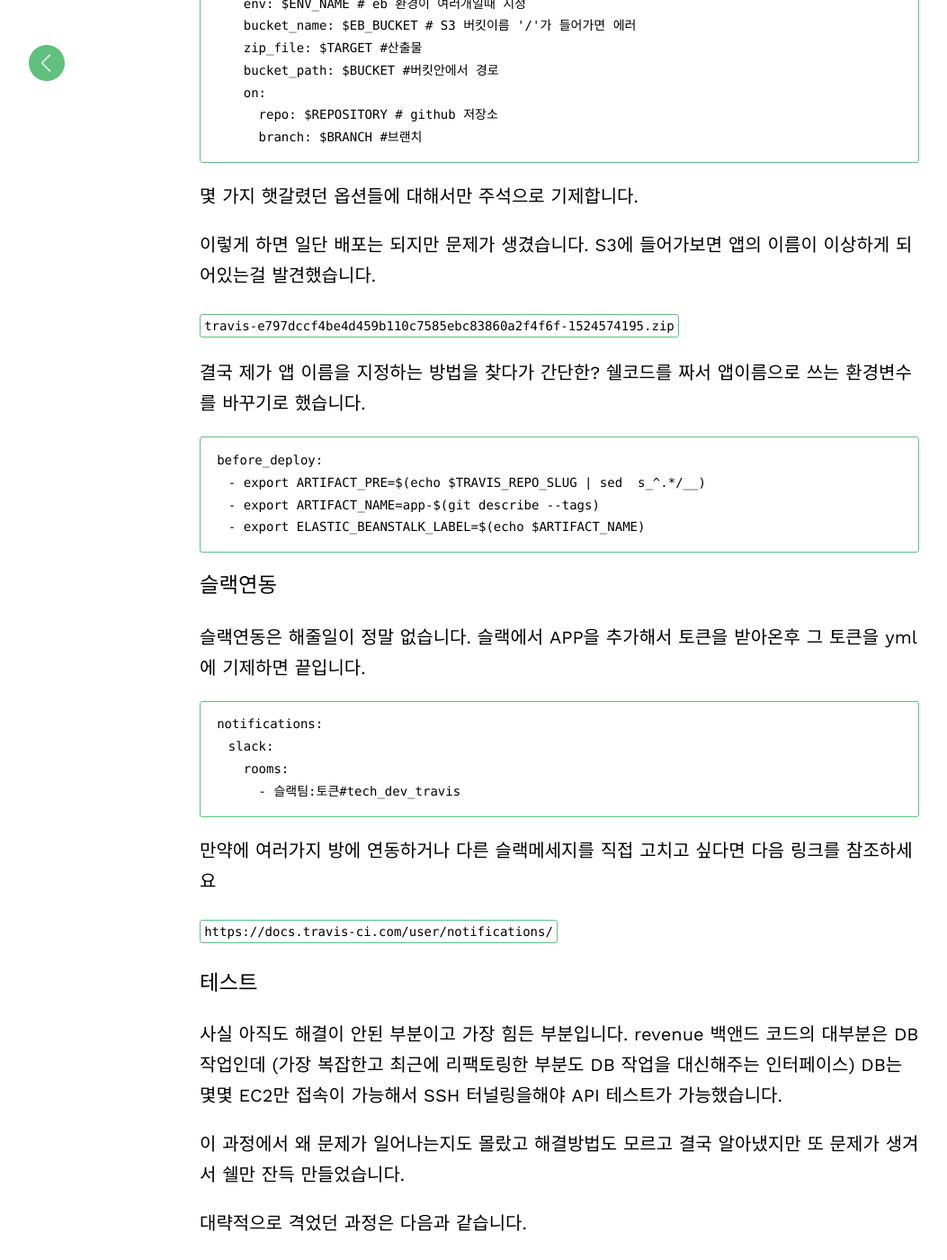
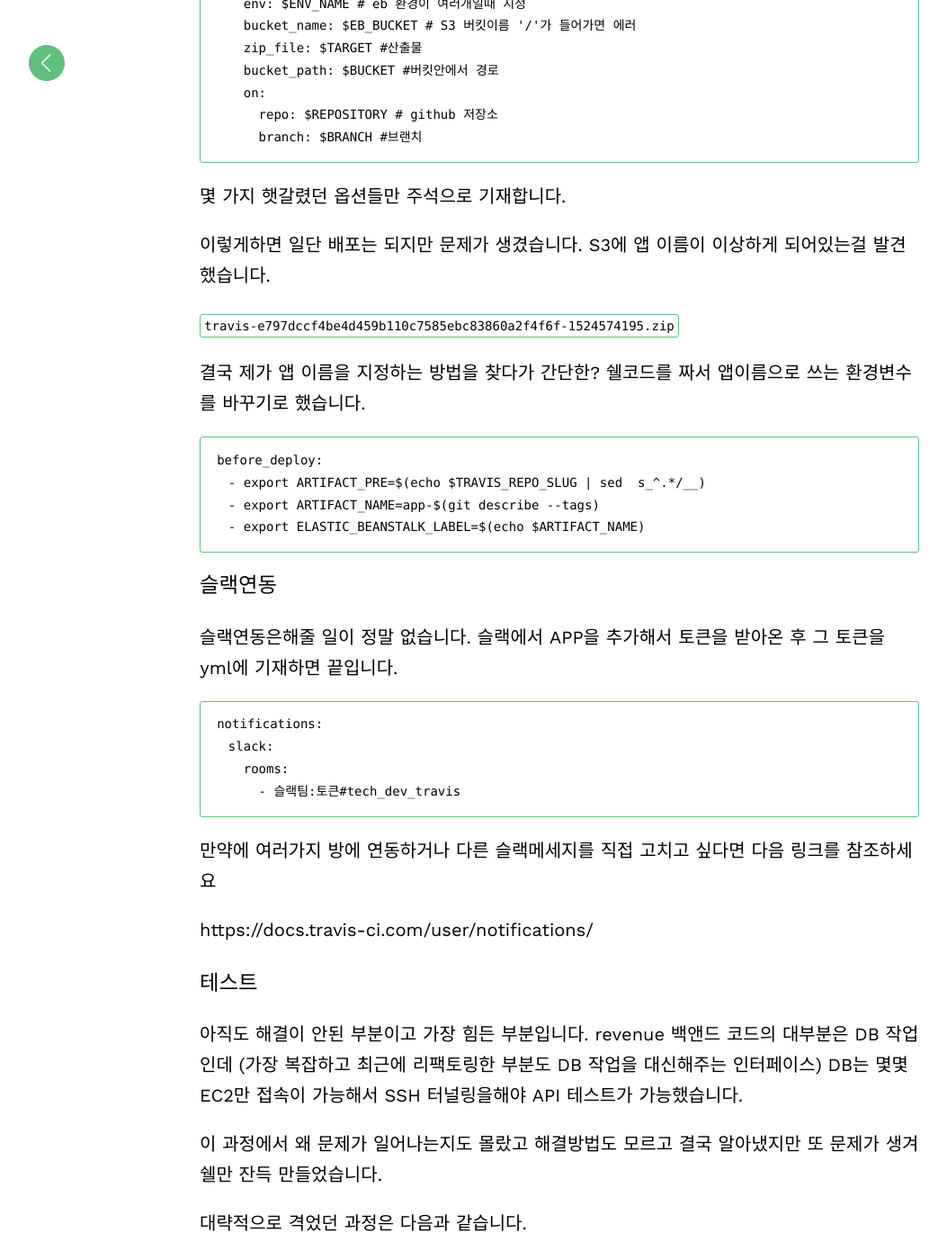
Before and after one commit to madup-inc/madup-inc.github.io, a Jekyll site: the page built from _posts/2018-05-29-travis2.md, in a window 1280 px wide and 1400 px high, scrolled down 1298 px. Shown: the whole window at 90% size, without its empty margins (18-1071 px from the left). Built offline with Jekyll 4.4.1, drawn with Linux system fonts in a browser that asks for light colours; some web fonts are replaced; some of the changed text lies outside the part shown.

Commit message:
Update 2018-05-29-travis2.md

```diff
--- a/_posts/2018-05-29-travis2.md
+++ b/_posts/2018-05-29-travis2.md
@@ -31,7 +31,7 @@
 
 계속 격어온 AWS Elastic Beanstalk과 연동하는 문제 역시 Travis에서 지원해주는 배포툴 중 하나이기에 딱 배포하는 것 까지는 문제가 없었습니다.
 도중에 배포는 잘되지만 엉뚱한 S3 경로에 들어가는 실수를 하긴 했지만 `bucket_path`를 지정해서 해결했습니다.
-`https://docs.travis-ci.com/user/deployment/elasticbeanstalk/`
+https://docs.travis-ci.com/user/deployment/elasticbeanstalk/
 
 
       deploy:
@@ -50,9 +50,9 @@
           repo: $REPOSITORY # github 저장소
           branch: $BRANCH #브랜치
 
-몇 가지 햇갈렸던 옵션들에 대해서만 주석으로 기제합니다.
+몇 가지 햇갈렸던 옵션들만 주석으로 기재합니다.
 
-이렇게 하면 일단 배포는 되지만 문제가 생겼습니다. S3에 들어가보면 앱의 이름이 이상하게 되어있는걸 발견했습니다.
+이렇게하면 일단 배포는 되지만 문제가 생겼습니다. S3에 앱 이름이 이상하게 되어있는걸 발견했습니다.
 
 `travis-e797dccf4be4d459b110c7585ebc83860a2f4f6f-1524574195.zip`
 
@@ -65,7 +65,7 @@
 
 ### 슬랙연동
 
-슬랙연동은 해줄일이 정말 없습니다. 슬랙에서 APP을 추가해서 토큰을 받아온후 그 토큰을 yml에 기제하면 끝입니다.
+슬랙연동은해줄 일이 정말 없습니다. 슬랙에서 APP을 추가해서 토큰을 받아온 후 그 토큰을 yml에 기재하면 끝입니다.
 
     notifications:
       slack:
@@ -74,19 +74,19 @@
 
 만약에 여러가지 방에 연동하거나 다른 슬랙메세지를 직접 고치고 싶다면 다음 링크를 참조하세요
 
-`https://docs.travis-ci.com/user/notifications/`
+https://docs.travis-ci.com/user/notifications/
 
 ### 테스트
 
-사실 아직도 해결이 안된 부분이고 가장 힘든 부분입니다.
-revenue 백앤드 코드의 대부분은 DB 작업인데 (가장 복잡한고 최근에 리팩토링한 부분도 DB 작업을 대신해주는 인터페이스)
+아직도 해결이 안된 부분이고 가장 힘든 부분입니다.
+revenue 백앤드 코드의 대부분은 DB 작업인데 (가장 복잡하고 최근에 리팩토링한 부분도 DB 작업을 대신해주는 인터페이스)
 DB는 몇몇 EC2만 접속이 가능해서 SSH 터널링을해야 API 테스트가 가능했습니다.
 
-이 과정에서 왜 문제가 일어나는지도 몰랐고 해결방법도 모르고 결국 알아냈지만 또 문제가 생겨서 쉘만 잔득 만들었습니다.
+이 과정에서 왜 문제가 일어나는지도 몰랐고 해결방법도 모르고 결국 알아냈지만 또 문제가 생겨 쉘만 잔득 만들었습니다.
 
 대략적으로 격었던 과정은 다음과 같습니다.
 
-1. db 접속확인을 위해 테스트후에 결과를 저장하고 DB 커넥션 관련 에러만 보여주는 쉘을 작성
+1. db 접속확인을 위해 테스트후 결과를 저장하고 DB 커넥션 관련 에러만 보여주는 쉘을 작성
 1. 제이슨이 SSH로 접속하는 방법을 알려줌
 1. 신디와 같이 터널링에 사용할 Key 저장
 1. 터널링 적용
@@ -165,7 +165,7 @@
 ## Travis CI VS Circle CI
 
 ### 현기증나니깐 뭐 하나 정해써요
-두 가지 배포자동화를 해놯서 매번 푸쉬할 때 마다 두 중 하나를 수동으로 정지시키는 고생을 하다가
+두 가지 CI 사용해 매번 푸쉬할 때 마다 두 중 하나를 수동으로 정지시키는 고생을 하다가
 제이슨과 신디에게 빨리 하나만 정해서 쓰자고 재촉해서 결국 `Travis CI`를 사용하기로 했습니다.
 저희 프로젝트가 복잡하지 않은 점과 `Travis`를 이미 결제한게 큰 영향을 끼친 것 같습니다.
 
@@ -198,6 +198,5 @@
 배포자동화를 거의 2달을 하면서 제일 많이 한 생각은 '고등학교때 소장님 수업(리눅스)좀 많이 물어볼걸' 입니다.
 서버 운영과 배포 자동화, 임베디드에서는 리눅스를 정말 잘해야한다고 느꼈습니다.
 
-그 다음으로 드는 생각은 제이슨에게 감사함을 느낌니다. 제이슨이 왠만한 교수보다 잘가르친다고 느낄 정도로 제이슨이 실전 내공과 리눅스 기초 지식을
-알려주셔서 많은 공부가 되었습니다. 제 친구들도 저한테 이렇게 잘알려주지 않았는데 제이슨이 정말 많이 알려주셨습니다.
+그 다음으로 드는 생각은 제이슨에게 감사함을 느낌니다.
 아마 제이슨이 없었면 제 리눅스 실력으로 2달은 더 걸렸을 것 입니다.
```
Also changed, not shown: other parts of _posts/2018-05-29-travis2.md (+4 -4 lines).
